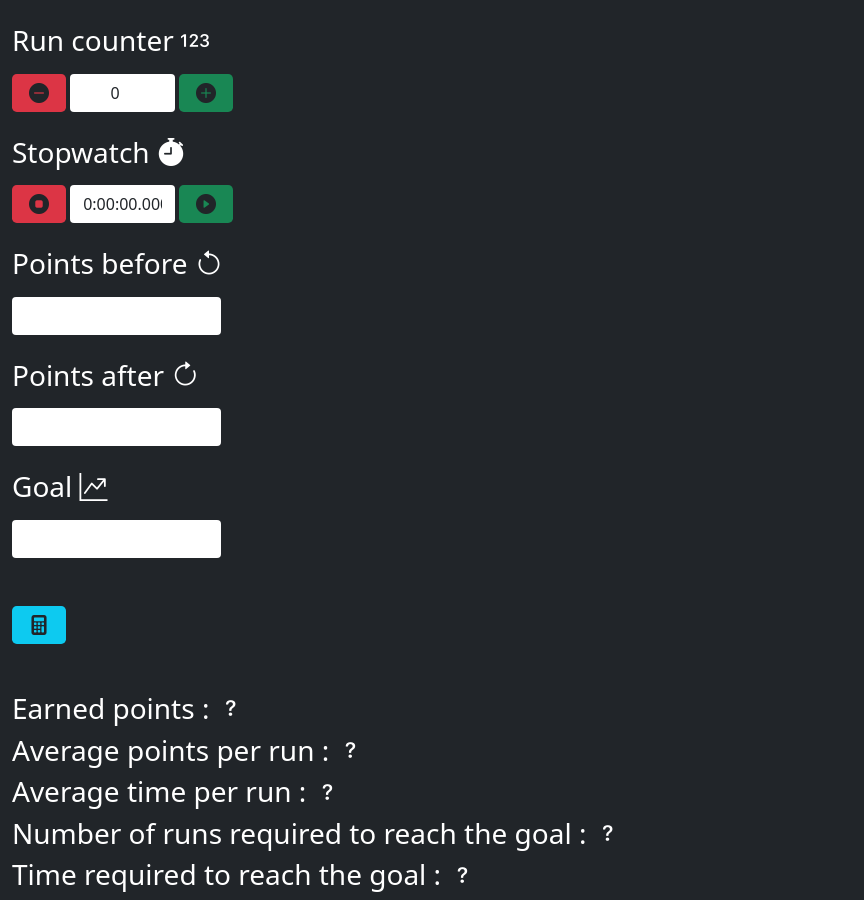
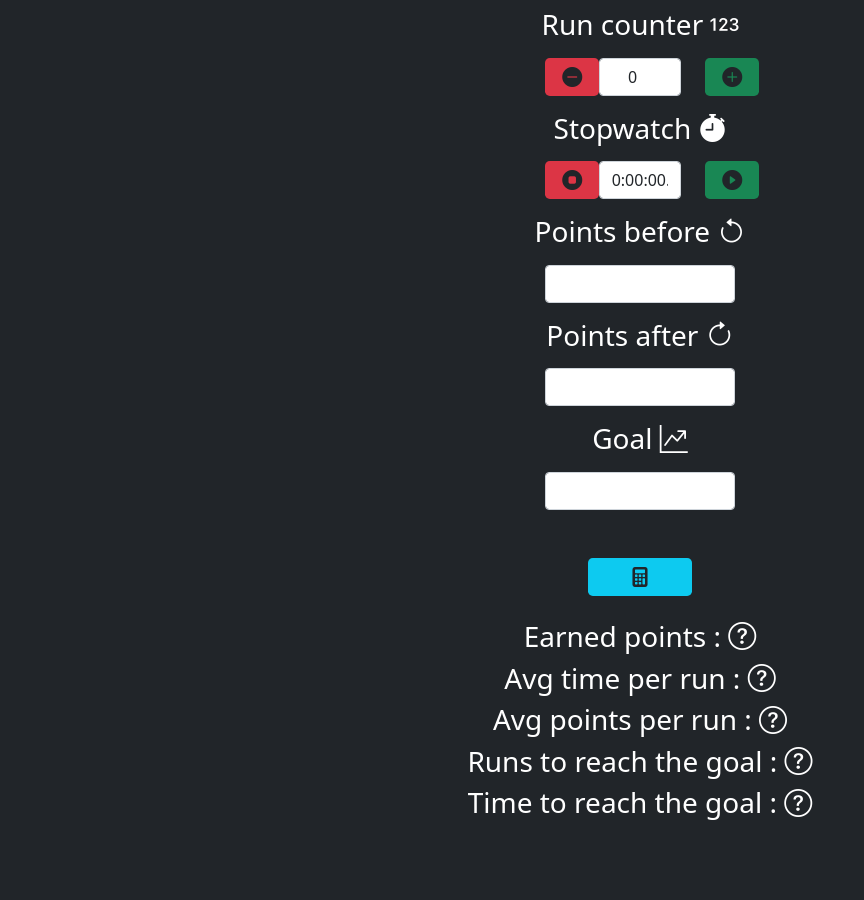
Before and after one commit to a-blondel/farmingtools, a plain HTML site: page index.html in a window 1280 px wide. Shown: the whole page, without its empty margins (0-864 px from the left). After the commit the page ends 828 px from the top, so only its background shows below. Drawn offline with nearby package versions, Linux system fonts and the light colour scheme.

Commit message:
Better error handling & beautify

```diff
--- a/farmingtools.js
+++ b/farmingtools.js
@@ -26,6 +26,7 @@ function resetStopwatch(){
   } else {
     startDate = 0;
   }
+  stopwatchMillis = 0;
   $('#stopwatch').val("0:00:00.000");
 }
 
@@ -75,11 +76,11 @@ $(document).ready(function(){
     var avgPtsPerRun = earnedPoints / runNumber;
     var runsRequired = goal/avgPtsPerRun;
 
-    $('#earnedPoints').text(earnedPoints);
-    $('#avgPtsPerRun').text(Math.round(avgPtsPerRun*1000)/1000);
-    $('#avgTimePerRun').text(formatDate(new Date(avgTimePerRun)));
-    $('#runsRequired').text(Math.round(runsRequired));
-    $('#timeRequired').text(formatDate(new Date(runsRequired*avgTimePerRun)));
+    earnedPoints ? $('#earnedPoints').text(earnedPoints) : $('#earnedPoints').html('<i class="bi bi-question-circle"></i>');
+    isFinite(avgTimePerRun) ? $('#avgTimePerRun').text(formatDate(new Date(avgTimePerRun))) : $('#avgTimePerRun').html('<i class="bi bi-question-circle"></i>');
+    isFinite(avgPtsPerRun) ? $('#avgPtsPerRun').text(Math.round(avgPtsPerRun*1000)/1000) : $('#avgPtsPerRun').html('<i class="bi bi-question-circle"></i>');
+    runsRequired ? $('#runsRequired').text(Math.round(runsRequired)) : $('#runsRequired').html('<i class="bi bi-question-circle"></i>');
+    runsRequired && avgTimePerRun ? $('#timeRequired').text(formatDate(new Date(runsRequired*avgTimePerRun))) : $('#timeRequired').html('<i class="bi bi-question-circle"></i>');
   });
 
 });
--- a/index.html
+++ b/index.html
@@ -6,74 +6,92 @@
 <script src="https://cdn.jsdelivr.net/npm/bootstrap@5.1.3/dist/js/bootstrap.bundle.min.js" integrity="sha384-ka7Sk0Gln4gmtz2MlQnikT1wXgYsOg+OMhuP+IlRH9sENBO0LRn5q+8nbTov4+1p" crossorigin="anonymous"></script>
 <script src="farmingtools.js"></script>
 <body class="bg-dark">
-    <div class="row m-0 mt-4">
+    <div class="col-sm-12 text-center">
+        <div class="row m-0 mt-2">
             <div class="">
                 <h3 class="text-white">Run counter&nbsp;<i class="bi bi-123"></i></h3>
             </div>
         </div>
-    <div class="row m-0 mt-2">
-        <div class="">
+        <div class="row m-0 mt-2 justify-content-center">
+            <div class="col-sm-2">
+                <div class="row">
+                    <div class="col-sm-3">
                         <button id="runCounterDecrement" name="runCounterDecrement" type="button" class="btn btn-lg btn-default bg-danger"><i class="bi bi-dash-circle-fill"></i></button>
-            <input type="number" class="btn bg-white input-sm col-sm-1" id="runNumber" name="runNumber" min="0" value="0">
+                    </div>
+                    <div class="col-sm-6">
+                        <input type="number" class="form-control bg-white text-center" id="runNumber" name="runNumber" min="0" value="0">
+                    </div>
+                    <div class="col-sm-3">
                         <button id="runCounterIncrement" name="runCounterIncrement" type="button" class="btn btn-lg btn-default bg-success"><i class="bi bi-plus-circle-fill"></i></button>
                     </div>
                 </div>
-    <div class="row m-0 mt-4">
+            </div>
+        </div>
+        <div class="row m-0 mt-3">
             <div class="">
                 <h3 class="text-white">Stopwatch&nbsp;<i class="bi bi-stopwatch-fill"></i></h3>
             </div>
         </div>
-    <div class="row m-0 mt-2">
-        <div class="">
+        <div class="row m-0 mt-2 justify-content-center">
+            <div class="col-sm-2">
+                <div class="row">
+                    <div class="col-sm-3">
                         <button type="button" class="btn btn-lg btn-default bg-danger" id="resetStopwatch" name="resetStopwatch"><i class="bi bi-stop-circle-fill"></i></button>
-            <input type="text" class="btn bg-white input-sm col-sm-1" id="stopwatch" name="stopwatch" value="0:00:00.000">
+                    </div>
+                    <div class="col-sm-6">
+                        <input type="text" class="form-control bg-white text-center" id="stopwatch" name="stopwatch" value="0:00:00.000">
+                    </div>
+                    <div class="col-sm-3">
                         <button type="button" class="btn btn-lg btn-default bg-success" id="startPauseStopwatch" name="startPauseStopwatch">
                             <i id="startPauseStopwatchIcon" name="startPauseStopwatchIcon" class="bi bi-play-circle-fill"></i>
                         </button>
                     </div>
                 </div>
-    <div class="row m-0 mt-4">
+            </div>
+        </div>
+        <div class="row m-0 mt-3">
             <div class="">
                 <h3 class="text-white">Points before&nbsp;<i class="bi bi-arrow-counterclockwise"></i></h3>
             </div>
         </div>
-    <div class="row m-0 mt-2">
+        <div class="row m-0 mt-2 justify-content-center">
+            <div class="col-sm-2">
+                <input type="number" class="form-control bg-white text-center" id="ptsBefore" name="ptsBefore" min="0">
+            </div>
+        </div>
+        <div class="row m-0 mt-3">
             <div class="">
-            <input type="number" class="btn bg-white input-sm col-sm-2" id="ptsBefore" name="ptsBefore" min="0">
+                <h3 class="text-white">Points after&nbsp;<i class="bi bi-arrow-clockwise"></i></i></h3>
+            </div>
+        </div>
+        <div class="row m-0 mt-2 justify-content-center">
+            <div class="col-sm-2">
+                <input type="number" class="form-control bg-white text-center" id="ptsAfter" name="ptsAfter" min="0">
+            </div>
+        </div>
+        <div class="row m-0 mt-3">
+            <div class="">
+                <h3 class="text-white">Goal&nbsp;<i class="bi bi-graph-up-arrow"></i></h3>
+            </div>
+        </div>
+        <div class="row m-0 mt-2 justify-content-center">
+            <div class="col-sm-2">
+                <input type="number" class="form-control bg-white text-center" id="goal" name="goal" min="0">
+            </div>
+        </div>
+        <div class="row m-0 mt-5">
+            <div class="">
+                <button type="button" class="btn btn-lg btn-default bg-info col-sm-1" id="calc" name="calc"><i class="bi bi-calculator-fill"></i></button>
             </div>
         </div>
         <div class="row m-0 mt-4">
             <div class="">
-            <h3 class="text-white">Points after&nbsp;<i class="bi bi-arrow-clockwise"></i></i></h3>
+                <h3 class="text-white">Earned points : <span class="text-white" id="earnedPoints" name="earnedPoints"><i class="bi bi-question-circle"></i></span></h3>
+                <h3 class="text-white">Avg time per run : <span class="text-white" id="avgTimePerRun" name="avgTimePerRun"><i class="bi bi-question-circle"></i></span></h3>
+                <h3 class="text-white">Avg points per run : <span class="text-white" id="avgPtsPerRun" name="avgPtsPerRun"><i class="bi bi-question-circle"></i></span></h3>
+                <h3 class="text-white">Runs to reach the goal : <span class="text-white" id="runsRequired" name="runsRequired"><i class="bi bi-question-circle"></i></span></h3>
+                <h3 class="text-white">Time to reach the goal : <span class="text-white" id="timeRequired" name="timeRequired"><i class="bi bi-question-circle"></i></span></h3>
             </div>
-    </div>
-    <div class="row m-0 mt-2">
-        <div class="">
-            <input type="number" class="btn bg-white input-sm col-sm-2" id="ptsAfter" name="ptsAfter" min="0">
-        </div>
-    </div>
-    <div class="row m-0 mt-4">
-        <div class="">
-            <h3 class="text-white">Goal&nbsp;<i class="bi bi-graph-up-arrow"></i></h3>
-        </div>
-    </div>
-    <div class="row m-0 mt-2">
-        <div class="">
-            <input type="number" class="btn bg-white input-sm col-sm-2" id="goal" name="goal" min="0">
-        </div>
-    </div>
-    <div class="row m-0 mt-5">
-        <div class="">
-            <button type="button" class="btn btn-lg btn-default bg-info" id="calc" name="calc"><i class="bi bi-calculator-fill"></i></button>
-        </div>
-    </div>
-    <div class="row m-0 mt-5">
-        <div class="">
-            <h3 class="text-white">Earned points : <span class="text-white" id="earnedPoints" name="earnedPoints"><i class="bi bi-question"></i></span></h3>
-            <h3 class="text-white">Average points per run : <span class="text-white" id="avgPtsPerRun" name="avgPtsPerRun"><i class="bi bi-question"></i></span></h3>
-            <h3 class="text-white">Average time per run : <span class="text-white" id="avgTimePerRun" name="avgTimePerRun"><i class="bi bi-question"></i></span></h3>
-            <h3 class="text-white">Number of runs required to reach the goal : <span class="text-white" id="runsRequired" name="runsRequired"><i class="bi bi-question"></i></span></h3>
-            <h3 class="text-white">Time required to reach the goal : <span class="text-white" id="timeRequired" name="timeRequired"><i class="bi bi-question"></i></span></h3>
         </div>
     </div>
 </body>
```
Lines whose indentation alone changed are shown as unchanged.
